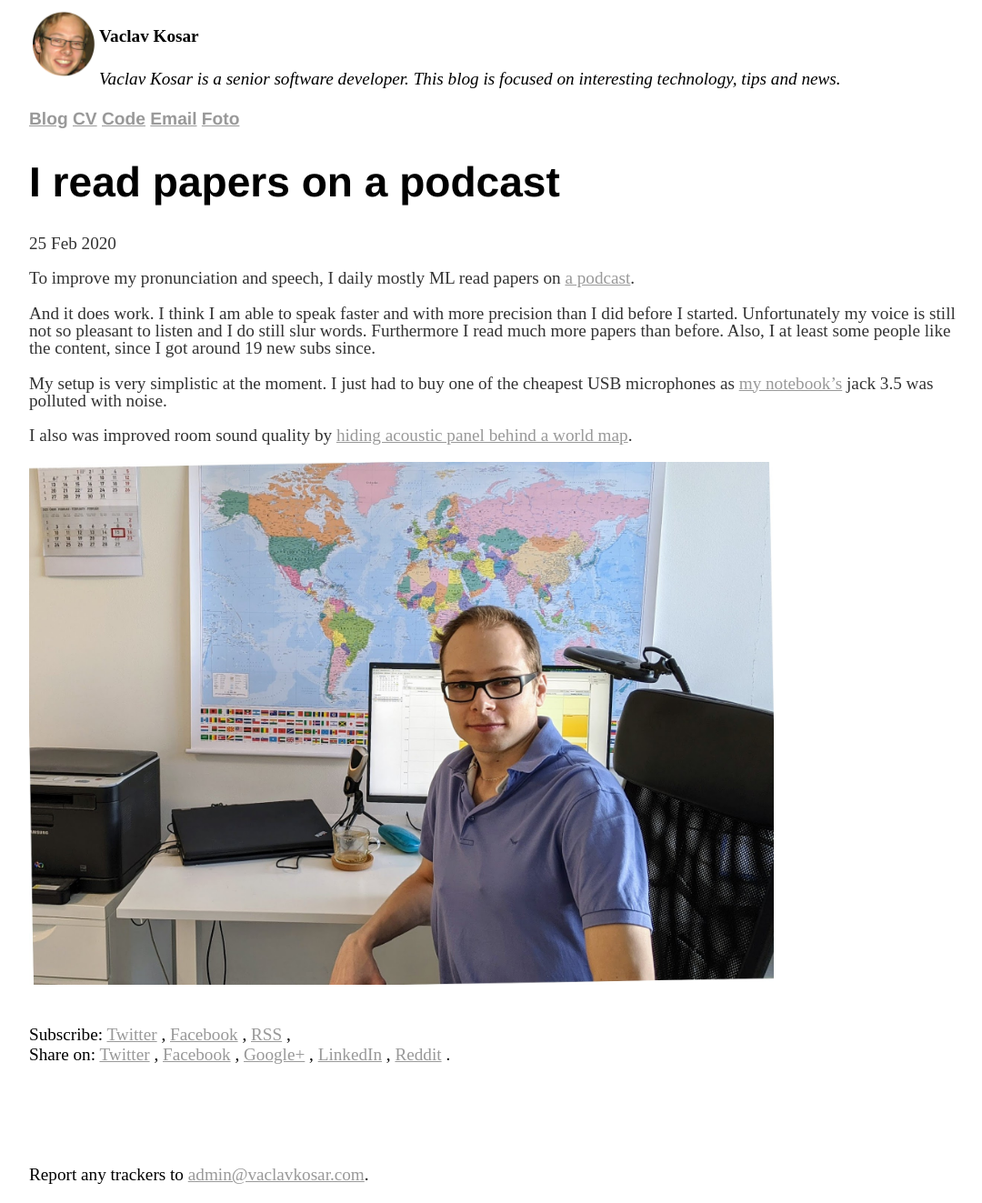
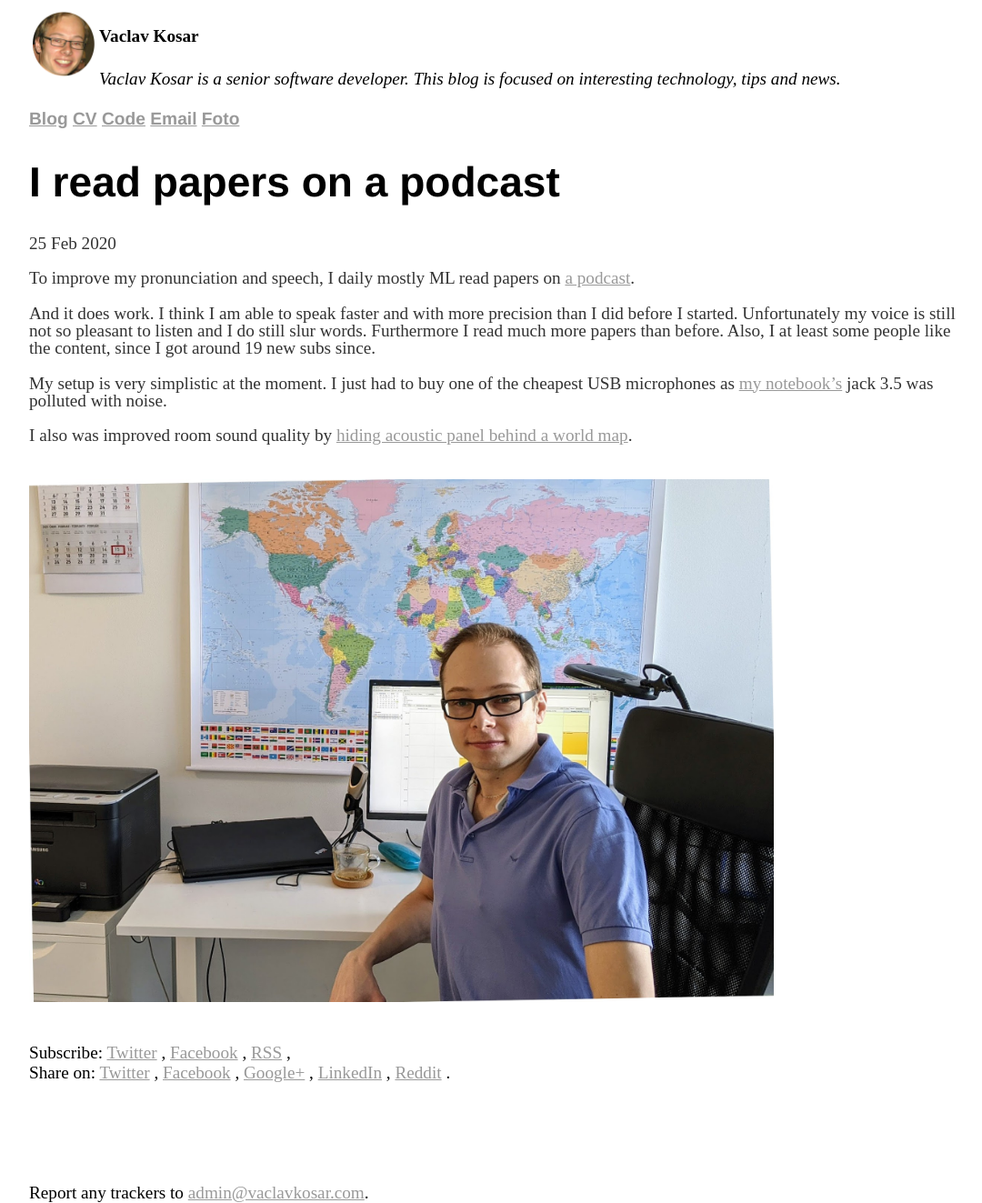
Before and after one commit to vackosar/vackosar.github.io, a Jekyll site: the page built from _posts/2020-02-25-I-read-papers-on-a-podcast.md, in a window 1280 px wide. Shown: the whole page at 91% size, without its empty margins (96-1176 px from the left). Built offline with Jekyll 4.4.1, drawn with Linux system fonts in a browser that asks for light colours; comment, search, counter and statistics services are not loaded.

Commit message:
I read papers on a podcast

```diff
--- a/_posts/2020-02-25-I-read-papers-on-a-podcast.md
+++ b/_posts/2020-02-25-I-read-papers-on-a-podcast.md
@@ -12,5 +12,5 @@
 
 I also was improved room sound quality by [hiding acoustic panel behind a world map](/2020/02/23/Stealthy-acoustic-panels.html).
 
-
-<img src="https://raw.githubusercontent.com/vackosar/vackosar.github.io/master/images/2020-02-25-my-photo-table-map-cal-rot-fix.jpg" alt="a map with acoustic panel behind it" style="width: 80%; max-width: 900px"/><br>
+<br>
+<img src="https://raw.githubusercontent.com/vackosar/vackosar.github.io/master/images/2020-02-25-my-photo-table-map-cal-rot-fix.jpg" alt="microphone, map, and me" style="width: 80%; max-width: 900px"/><br>
```
